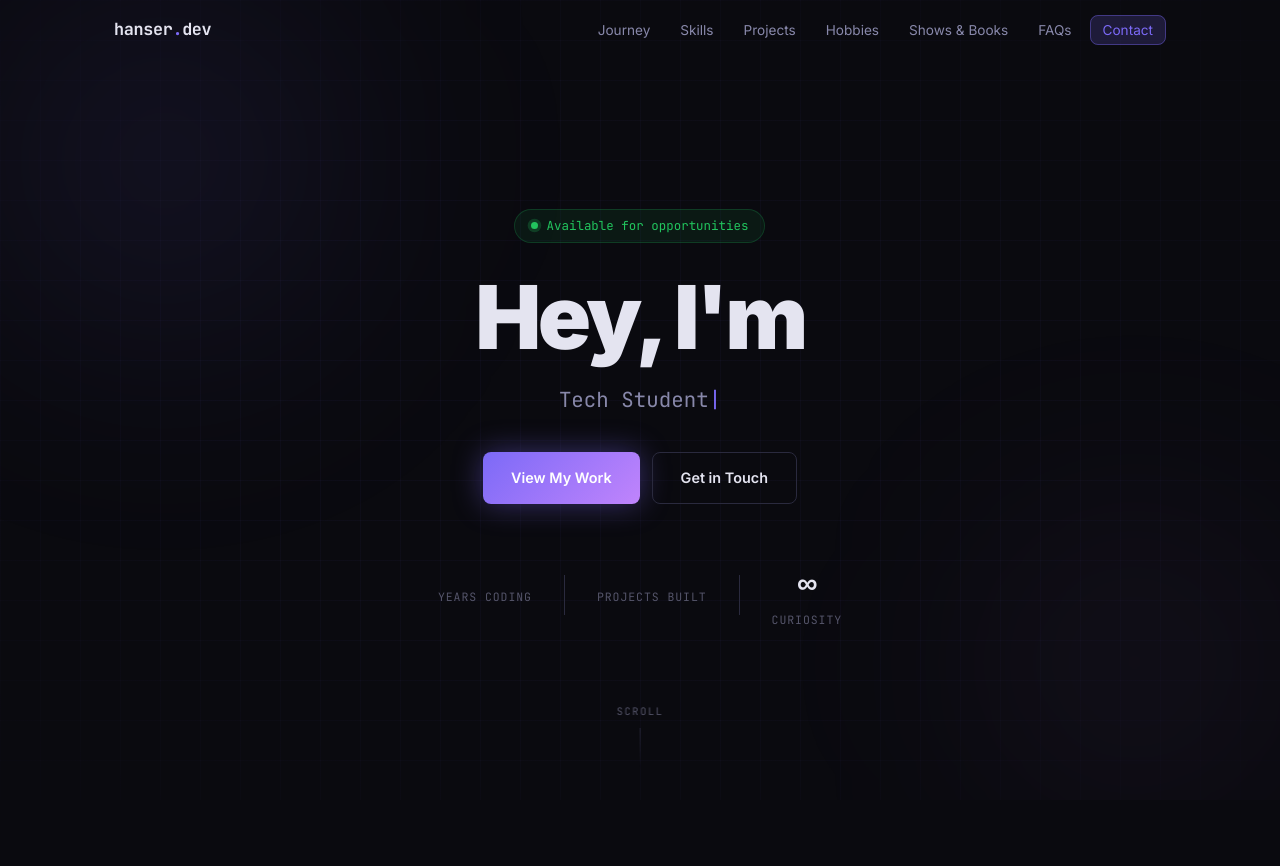
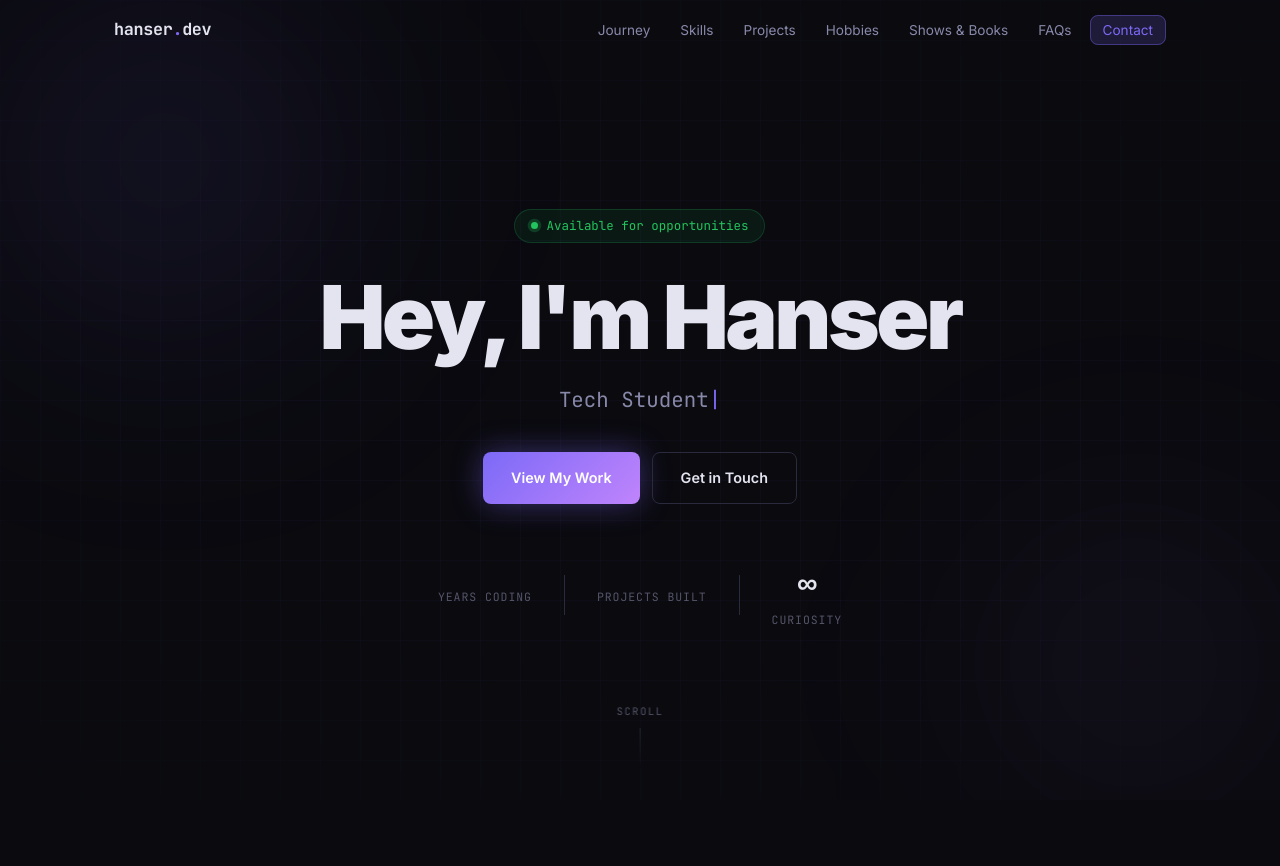
Before and after one commit to Hanserq/Profile, a plain HTML site: page index.html in a window 1280 px wide. Shown: the top 866 px of the page. Drawn offline with Linux system fonts and the light colour scheme.

Commit message:
Update name in hero title to 'Hanser'

```diff
--- a/index.html
+++ b/index.html
@@ -48,7 +48,7 @@
         Available for opportunities
       </div>
       <h1 class="hero-title">
-        Hey, I'm <span class="gradient-text"><!-- YOUR NAME --></span>
+        Hey, I'm Hanser<span class="gradient-text"><!-- MY NAME --></span>
       </h1>
       <p class="hero-subtitle">
         <span class="typed-text" id="typedText"></span><span class="cursor">|</span>
```
